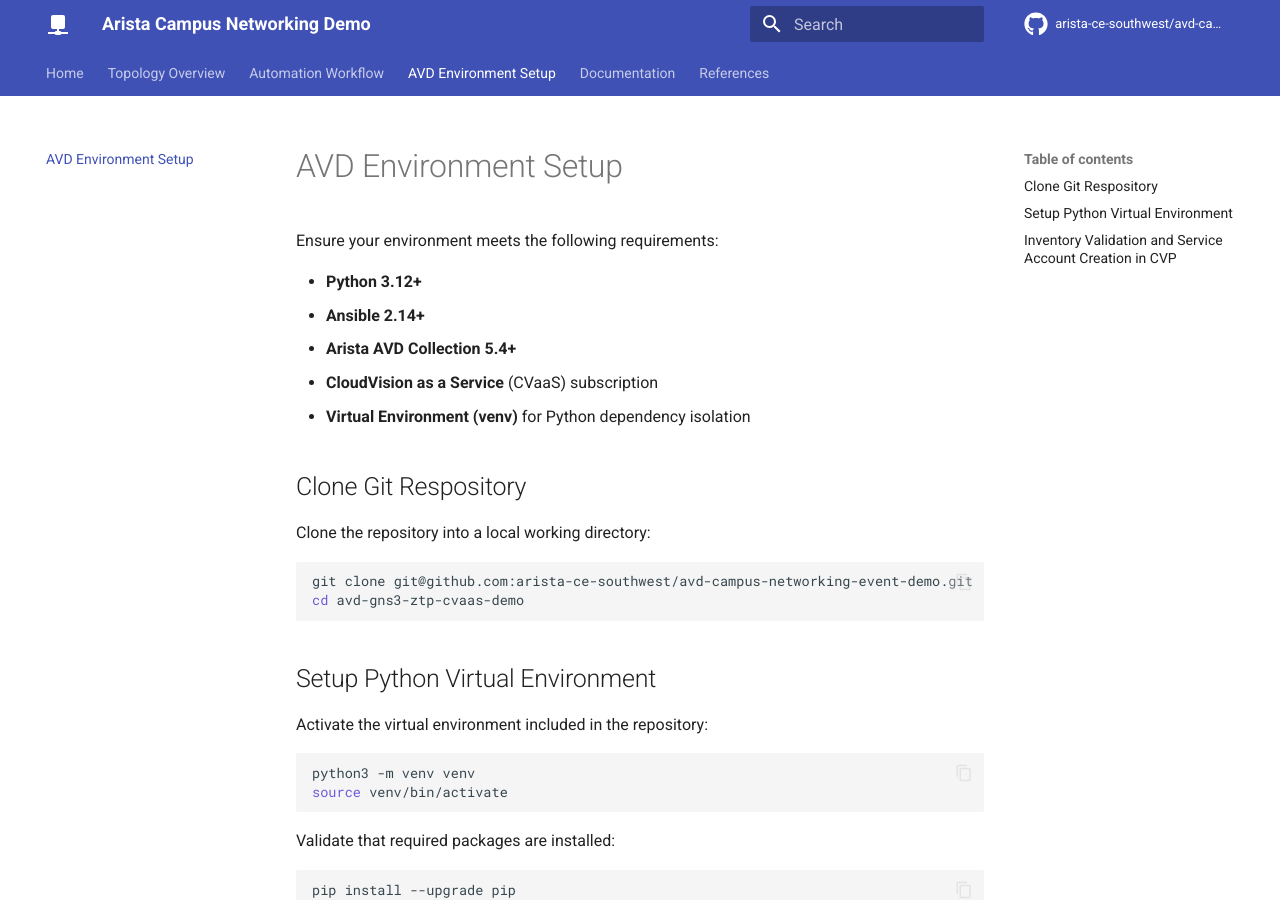
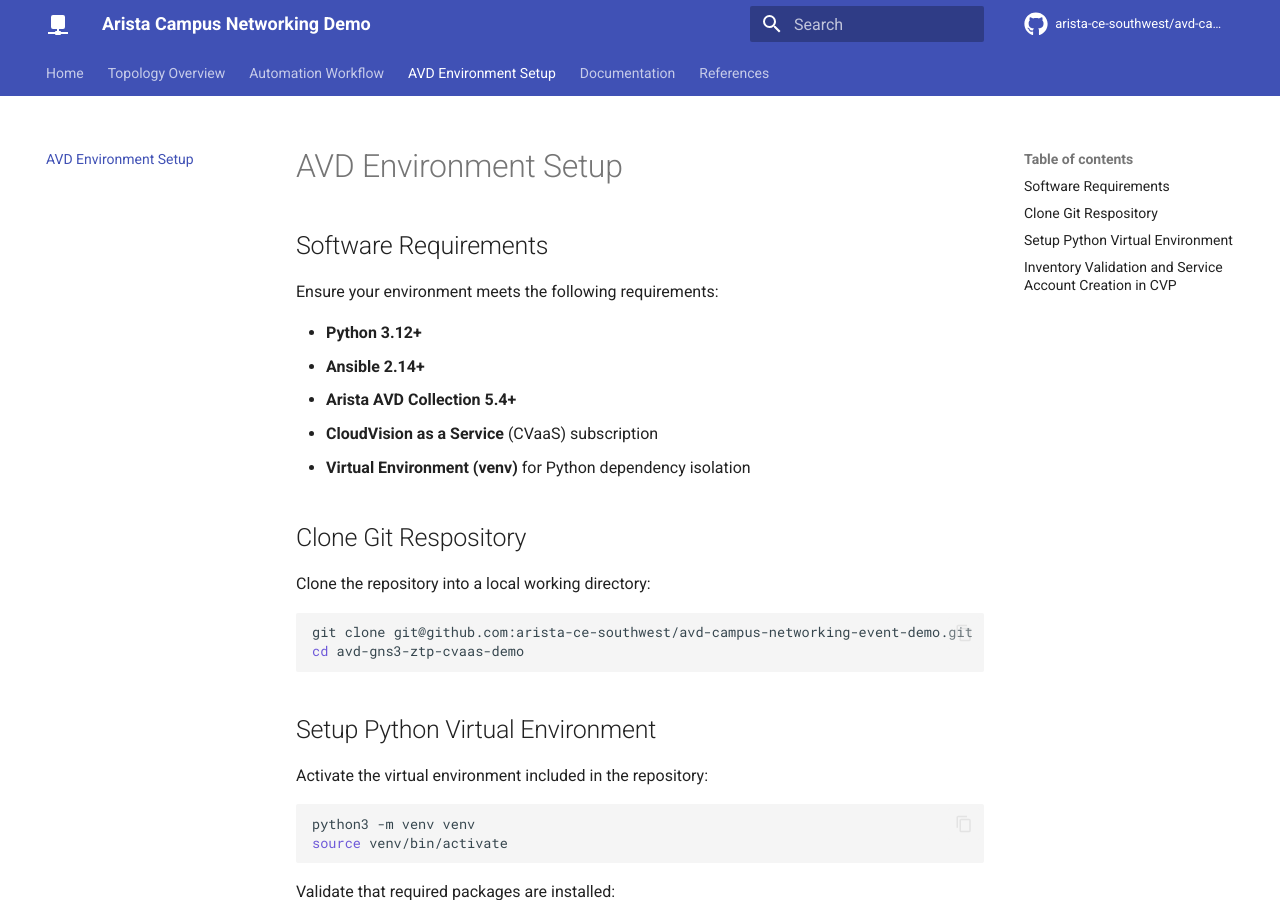
Before and after one commit to arista-ce-southwest/avd-campus-networking-event-demo, an MkDocs documentation site: the page built from docs/setup.md, in a window 1280 px wide and 900 px high. Built offline with MkDocs 1.6.1 and Material for MkDocs 9.7.7, drawn with Linux system fonts in a browser that asks for light colours; comment, search, counter and statistics services are not loaded.

Commit message:
added header for software requirements

```diff
--- a/docs/setup.md
+++ b/docs/setup.md
@@ -1,5 +1,7 @@
 # AVD Environment Setup
-<!-- #FIXME: add sub category for table of contents -->
+
+## Software Requirements
+
 Ensure your environment meets the following requirements:
 
 - **Python 3.12+**
```
